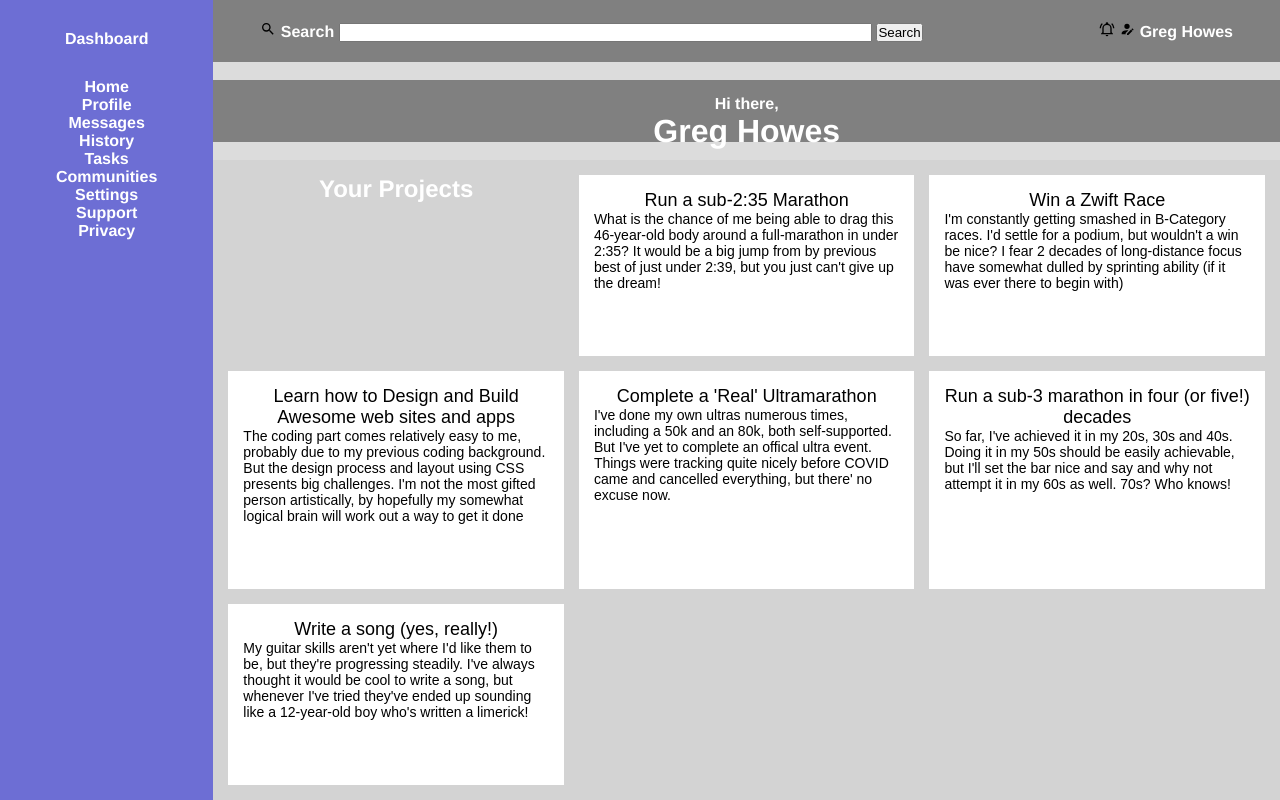
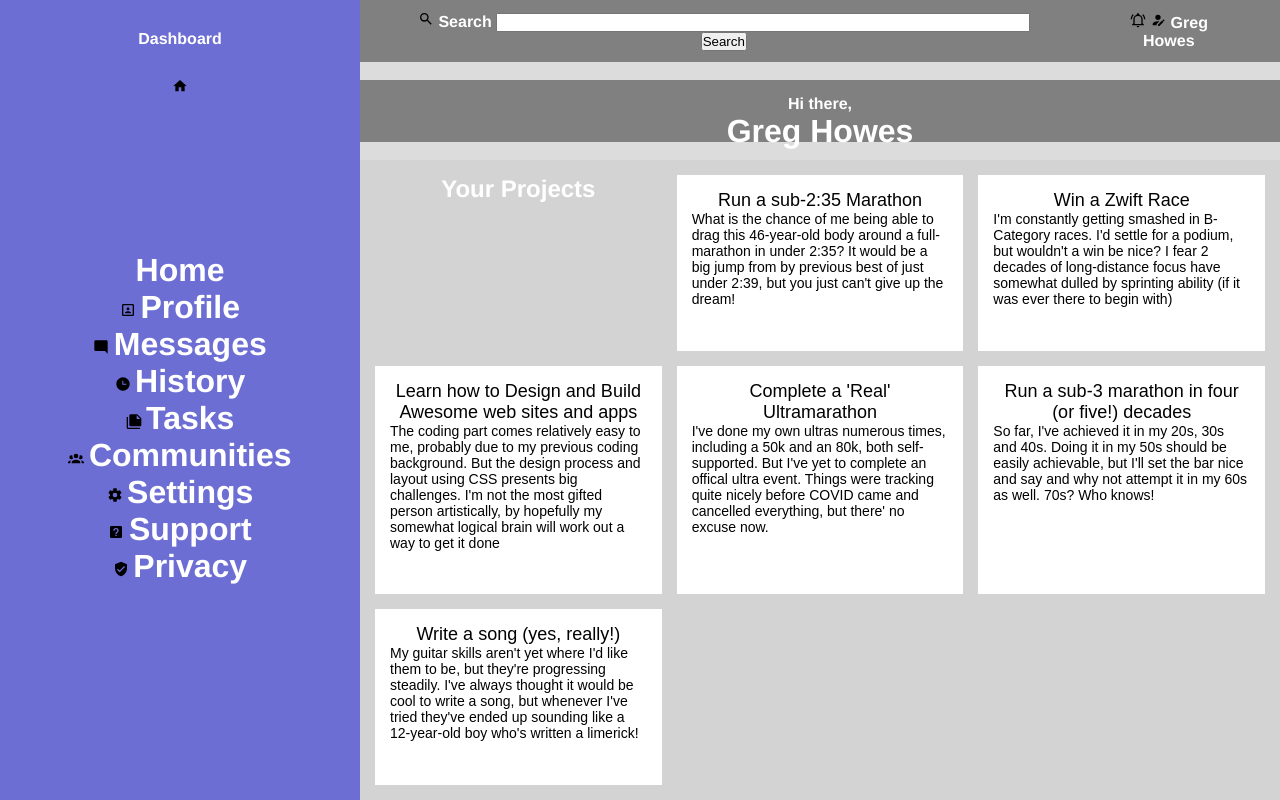
Before and after one commit to GregoryHowes/admin-dashboard, a plain HTML site: page index.html in a window 1280 px wide. Drawn offline with Linux system fonts and the light colour scheme.

Commit message:
Various styling updates Still a way off being finished!

```diff
--- a/index.html
+++ b/index.html
@@ -11,18 +11,49 @@
         <div class="sidebar">
             <div class="logo">Dashboard</div>
             <div class="menu">
-                <ul>
-                    <li>Home</li>
-                    <li>Profile</li>
-                    <li>Messages</li>
-                    <li>History</li>
-                    <li>Tasks</li>
-                    <li>Communities</li>
+                <ul class="main-links">
+                    <li>
+                        <img src="./img/home.svg" alt="Home Icon">
+                        <!-- <svg src="./img/home.svg" alt="Home Icon"></svg> -->
+                        <svg>
+                            <use className="white" href="./img/home.svg" />
+                        </svg>
+                        <p>Home</p>
+                    </li>
+                    <li>
+                        <img src="./img/profile.svg" alt="Profile Icon">
+                        <p>Profile</p>
+                    </li>
+                    <li>
+                        <img src="./img/message.svg" alt="Message Icon">
+                        <p>Messages</p>
+                    </li>
+                    <li>
+                        <img src="./img/clock.svg" alt="Clock Icon">
+                        <p>History</p>
+                    </li>
+                    <li>
+                        <img src="./img/note-multiple.svg" alt="Notes Icon">
+                        <p>Tasks</p>
+                    </li>
+                    <li>
+                        <img src="./img/community.svg" alt="People Icon">
+                        <p>Communities</p>
+                    </li>
                 </ul>
-                <ul>
-                    <li>Settings</li>
-                    <li>Support</li>
-                    <li>Privacy</li>
+                <ul class="secondary-links">
+                    <li>
+                        <img src="./img/cog.svg" alt="Cog Icon">
+                        <p>Settings</p>
+                    </li>
+                    <li>
+                        <img src="./img/help-box.svg" alt="Question Icon">
+                        <p>Support</p>
+                    </li>
+                    <li>
+                        <img src="./img/privacy.svg" alt="Shield Icon">
+                        <p>Privacy</p>
+                    </li>
                 </ul>
             </div>
         </div>
--- a/style.css
+++ b/style.css
@@ -2,15 +2,22 @@
     margin: 0;
     padding: 0;
   }
+
+body {
+
+}
 
 .container {
     text-align: center;
     display: grid;
     grid-template-columns: 1fr 5fr;
     grid-template-rows: 1fr 1fr 8fr;
-    height: 100dvh;
+    min-height: 100dvh;
 }
 
+.white {
+    fill: white;
+}
 
 html {
     background-color: gainsboro;
@@ -65,6 +72,17 @@ html {
     grid-row: 1 / 4;
   }
 
+  .sidebar ul img {
+    height: 1em;
+    color: white;
+    fill: white;
+  }
+
+  .sidebar ul p {
+    display: inline;
+    font-size: 2rem;
+  }
+
   .projects {
     background-color: lightgray;
     grid-column: 2;
```
Also changed, not shown: img/clock.svg (added), img/cog.svg (added), img/community.svg (added), img/help-box.svg (added), img/home.svg (added), img/message.svg (added), img/note-multiple.svg (added), img/privacy.svg (added), img/profile.svg (added).
